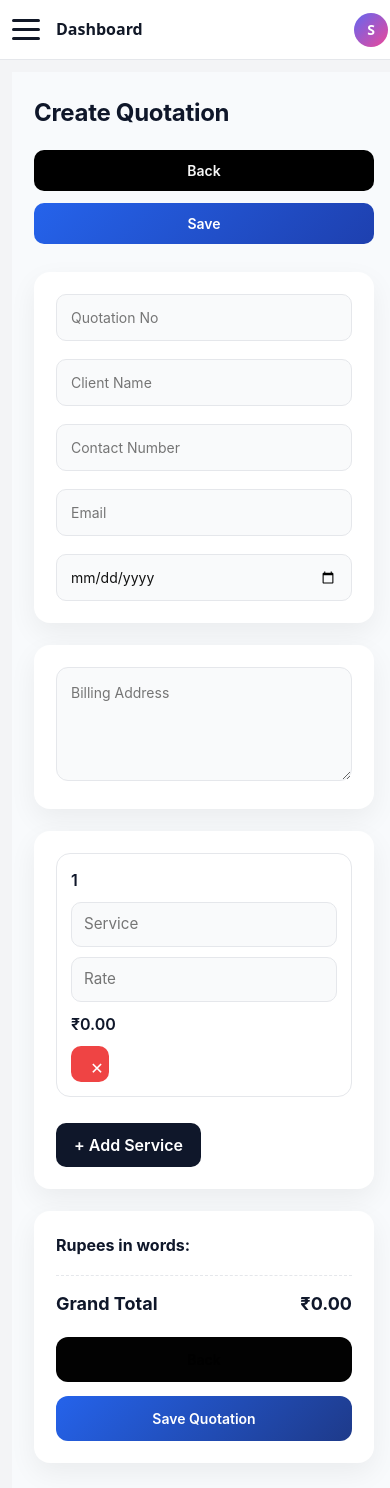
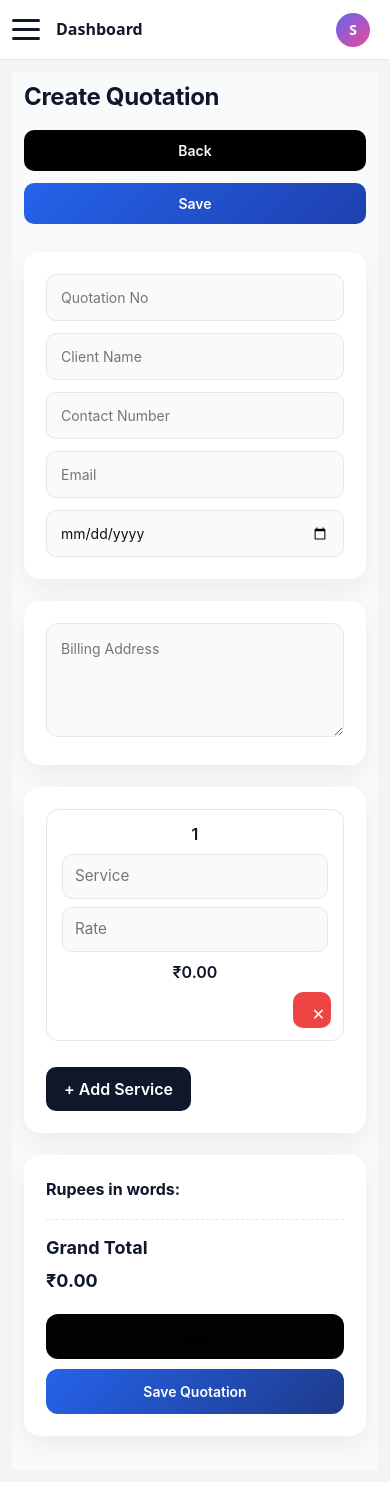
Before and after one commit to ArunNegi989/dreambytebilling-frontend, a React (Vite) app: page /admin/quotation/create in a window 390 px wide. Shown: the top 1488 px of the page. Built offline with nearby package versions, Linux system fonts and the light colour scheme; sample sign-in values are in the browser's storage.

Commit message:
issue fixing

```diff
--- a/src/assets/styles/admin/CreateQuatation.module.css
+++ b/src/assets/styles/admin/CreateQuatation.module.css
@@ -234,17 +234,30 @@
    MOBILE
 ================================ */
 @media (max-width: 768px) {
-  .row {
-    grid-template-columns: 1fr;
+
+  .container {
+    padding: 12px;
+    min-height: auto;
   }
 
   .header {
     flex-direction: column;
     align-items: stretch;
+    gap: 12px;
   }
 
   .headerBtns {
     flex-direction: column;
+    width: 100%;
+  }
+
+  .headerBtns button {
+    width: 100%;
+  }
+
+  .row {
+    grid-template-columns: 1fr;
+    gap: 12px;
   }
 
   .itemsHeader {
@@ -252,14 +265,27 @@
   }
 
   .itemRow {
-    grid-template-columns: 1fr;
-    padding: 14px;
-    border-radius: 14px;
+    display: flex;
+    flex-direction: column;
+    gap: 8px;
+    padding: 12px;
+    border-radius: 12px;
     border: 1px solid #e5e7eb;
+  }
+
+  .itemRow button {
+    align-self: flex-end;
+  }
+
+  .total {
+    flex-direction: column;
+    align-items: flex-start;
+    gap: 6px;
   }
 
   .bottomActions {
     flex-direction: column;
+    gap: 10px;
   }
 
   .bottomActions button {
--- a/src/pages/admin/Quotation/CreateQuotation.tsx
+++ b/src/pages/admin/Quotation/CreateQuotation.tsx
@@ -31,60 +31,21 @@ const numberToWords = (num: number): string => {
 
   const a = [
     "",
-    "One",
-    "Two",
-    "Three",
-    "Four",
-    "Five",
-    "Six",
-    "Seven",
-    "Eight",
-    "Nine",
-    "Ten",
-    "Eleven",
-    "Twelve",
-    "Thirteen",
-    "Fourteen",
-    "Fifteen",
-    "Sixteen",
-    "Seventeen",
-    "Eighteen",
-    "Nineteen",
+    "One","Two","Three","Four","Five","Six","Seven","Eight","Nine",
+    "Ten","Eleven","Twelve","Thirteen","Fourteen","Fifteen",
+    "Sixteen","Seventeen","Eighteen","Nineteen",
   ];
-  const b = [
-    "",
-    "",
-    "Twenty",
-    "Thirty",
-    "Forty",
-    "Fifty",
-    "Sixty",
-    "Seventy",
-    "Eighty",
-    "Ninety",
-  ];
+  const b = ["", "", "Twenty","Thirty","Forty","Fifty","Sixty","Seventy","Eighty","Ninety"];
 
   const inWords = (n: number): string => {
     if (n < 20) return a[n];
     if (n < 100) return b[Math.floor(n / 10)] + (n % 10 ? " " + a[n % 10] : "");
     if (n < 1000)
-      return (
-        a[Math.floor(n / 100)] +
-        " Hundred" +
-        (n % 100 ? " " + inWords(n % 100) : "")
-      );
+      return a[Math.floor(n / 100)] + " Hundred" + (n % 100 ? " " + inWords(n % 100) : "");
     if (n < 100000)
-      return (
-        inWords(Math.floor(n / 1000)) +
-        " Thousand" +
-        (n % 1000 ? " " + inWords(n % 1000) : "")
-      );
+      return inWords(Math.floor(n / 1000)) + " Thousand" + (n % 1000 ? " " + inWords(n % 1000) : "");
     if (n < 10000000)
-      return (
-        inWords(Math.floor(n / 100000)) +
-        " Lakh" +
-        (n % 100000 ? " " + inWords(n % 100000) : "")
-      );
+      return inWords(Math.floor(n / 100000)) + " Lakh" + (n % 100000 ? " " + inWords(n % 100000) : "");
     return (
       inWords(Math.floor(n / 10000000)) +
       " Crore" +
@@ -128,18 +89,17 @@ export default function CreateQuotation() {
     (async () => {
       try {
         setLoading(true);
-        const res = await api.get(`/api/quotation/getquotationbyid/${id}`);
-        const q = res.data;
+        const { data } = await api.get(`/api/quotation/getquotationbyid/${id}`);
 
-        setQuotationNo(q.quotationNo || "");
-        setQuotationDate(q.quotationDate?.slice(0, 10) || "");
-        setClientName(q.clientName || "");
-        setContactNumber(q.contactNumber || "");
-        setEmail(q.email || "");
-        setBillToAddress(q.billToAddress || "");
+        setQuotationNo(data.quotationNo || "");
+        setQuotationDate(data.quotationDate?.slice(0, 10) || "");
+        setClientName(data.clientName || "");
+        setContactNumber(data.contactNumber || "");
+        setEmail(data.email || "");
+        setBillToAddress(data.billToAddress || "");
         setItems(
-          q.items?.length
-            ? q.items.map((it: any) => ({
+          data.items?.length
+            ? data.items.map((it: any) => ({
                 id: crypto.randomUUID(),
                 service: it.service,
                 rate: it.rate,
@@ -155,17 +115,13 @@ export default function CreateQuotation() {
     })();
   }, [id]);
 
-  /* ---------- ITEM UPDATE (MOBILE SAFE) ---------- */
+  /* ---------- ITEMS ---------- */
   const updateItem = (idx: number, field: keyof Item, value: any) => {
     setItems((prev) =>
       prev.map((it, i) => {
         if (i !== idx) return it;
-
         const updated = { ...it, [field]: value };
-
-        const rateNum = Number(updated.rate);
-        updated.amount = !isNaN(rateNum) ? rateNum : 0;
-
+        updated.amount = !isNaN(Number(updated.rate)) ? Number(updated.rate) : 0;
         return updated;
       })
     );
@@ -184,20 +140,11 @@ export default function CreateQuotation() {
       return;
     }
 
-    const validItems = items.filter(
-      (i) => i.service && Number(i.rate) > 0
-    );
-
+    const validItems = items.filter((i) => i.service && Number(i.rate) > 0);
     if (!validItems.length) {
       toast.warning("Please add at least one service");
       return;
     }
-
-    const cleanedItems = validItems.map(({ service, rate, amount }) => ({
-      service,
-      rate: Number(rate),
-      amount,
-    }));
 
     const payload = {
       quotationNo,
@@ -206,24 +153,23 @@ export default function CreateQuotation() {
       contactNumber,
       email,
       billToAddress,
-      items: cleanedItems,
+      items: validItems.map(({ service, rate, amount }) => ({
+        service,
+        rate: Number(rate),
+        amount,
+      })),
       totals: { totalAmount },
     };
 
     try {
       setSaving(true);
+      id
+        ? await api.put(`/api/quotation/updatequtation/${id}`, payload)
+        : await api.post("/api/quotation/createquotation", payload);
 
-      if (id) {
-        await api.put(`/api/quotation/updatequtation/${id}`, payload);
-        toast.success("Quotation updated successfully");
-      } else {
-        await api.post("/api/quotation/createquotation", payload);
-        toast.success("Quotation created successfully");
-      }
-
+      toast.success(id ? "Quotation updated" : "Quotation created");
       navigate("/admin/quotation");
-    } catch (err) {
-      console.error("Quotation save error:", err);
+    } catch {
       toast.error("Failed to save quotation");
     } finally {
       setSaving(false);
@@ -232,7 +178,6 @@ export default function CreateQuotation() {
 
   if (loading) return <div>Loading...</div>;
 
-  /* ---------- UI ---------- */
   return (
     <div className={styles.container}>
       <header className={styles.header}>
@@ -247,67 +192,28 @@ export default function CreateQuotation() {
 
       <section className={styles.card}>
         <div className={styles.row}>
-          <input
-            placeholder="Quotation No"
-            value={quotationNo}
-            onChange={(e) => setQuotationNo(e.target.value)}
-          />
-          <input
-            placeholder="Client Name"
-            value={clientName}
-            onChange={(e) => setClientName(e.target.value)}
-          />
-          <input
-            placeholder="Contact Number"
-            value={contactNumber}
-            onChange={(e) => setContactNumber(e.target.value)}
-          />
-          <input
-            placeholder="Email"
-            value={email}
-            onChange={(e) => setEmail(e.target.value)}
-          />
-          <input
-            type="date"
-            value={quotationDate}
-            onChange={(e) => setQuotationDate(e.target.value)}
-          />
+          <input placeholder="Quotation No" value={quotationNo} onChange={(e) => setQuotationNo(e.target.value)} />
+          <input placeholder="Client Name" value={clientName} onChange={(e) => setClientName(e.target.value)} />
+          <input placeholder="Contact Number" value={contactNumber} onChange={(e) => setContactNumber(e.target.value)} />
+          <input placeholder="Email" value={email} onChange={(e) => setEmail(e.target.value)} />
+          <input type="date" value={quotationDate} onChange={(e) => setQuotationDate(e.target.value)} />
         </div>
       </section>
 
       <section className={styles.card}>
-        <textarea
-          rows={4}
-          placeholder="Billing Address"
-          value={billToAddress}
-          onChange={(e) => setBillToAddress(e.target.value)}
-        />
+        <textarea rows={4} placeholder="Billing Address" value={billToAddress} onChange={(e) => setBillToAddress(e.target.value)} />
       </section>
 
       <section className={styles.card}>
         <div className={styles.itemsHeader}>
-          <span>#</span>
-          <span>Service</span>
-          <span>Rate</span>
-          <span>Amount</span>
-          <span />
+          <span>#</span><span>Service</span><span>Rate</span><span>Amount</span><span />
         </div>
 
         {items.map((it, idx) => (
           <div key={it.id} className={styles.itemRow}>
             <span>{idx + 1}</span>
-            <input
-              value={it.service}
-              placeholder="Service"
-              onChange={(e) => updateItem(idx, "service", e.target.value)}
-            />
-            <input
-              type="number"
-              inputMode="numeric"
-              placeholder="Rate"
-              value={it.rate}
-              onChange={(e) => updateItem(idx, "rate", e.target.value)}
-            />
+            <input value={it.service} placeholder="Service" onChange={(e) => updateItem(idx, "service", e.target.value)} />
+            <input type="number" placeholder="Rate" value={it.rate} onChange={(e) => updateItem(idx, "rate", e.target.value)} />
             <span>{formatCurrency(it.amount)}</span>
             <button onClick={() => removeItem(idx)}>✕</button>
           </div>
@@ -317,15 +223,11 @@ export default function CreateQuotation() {
       </section>
 
       <section className={styles.card}>
-        <p>
-          <strong>Rupees in words:</strong> {rupeesInWords}
-        </p>
-
+        <p><strong>Rupees in words:</strong> {rupeesInWords}</p>
         <div className={styles.total}>
           <span>Grand Total</span>
           <span>{formatCurrency(totalAmount)}</span>
         </div>
-
         <div className={styles.bottomActions}>
           <button onClick={() => navigate(-1)}>Back</button>
           <button onClick={saveQuotation} disabled={saving}>
```
